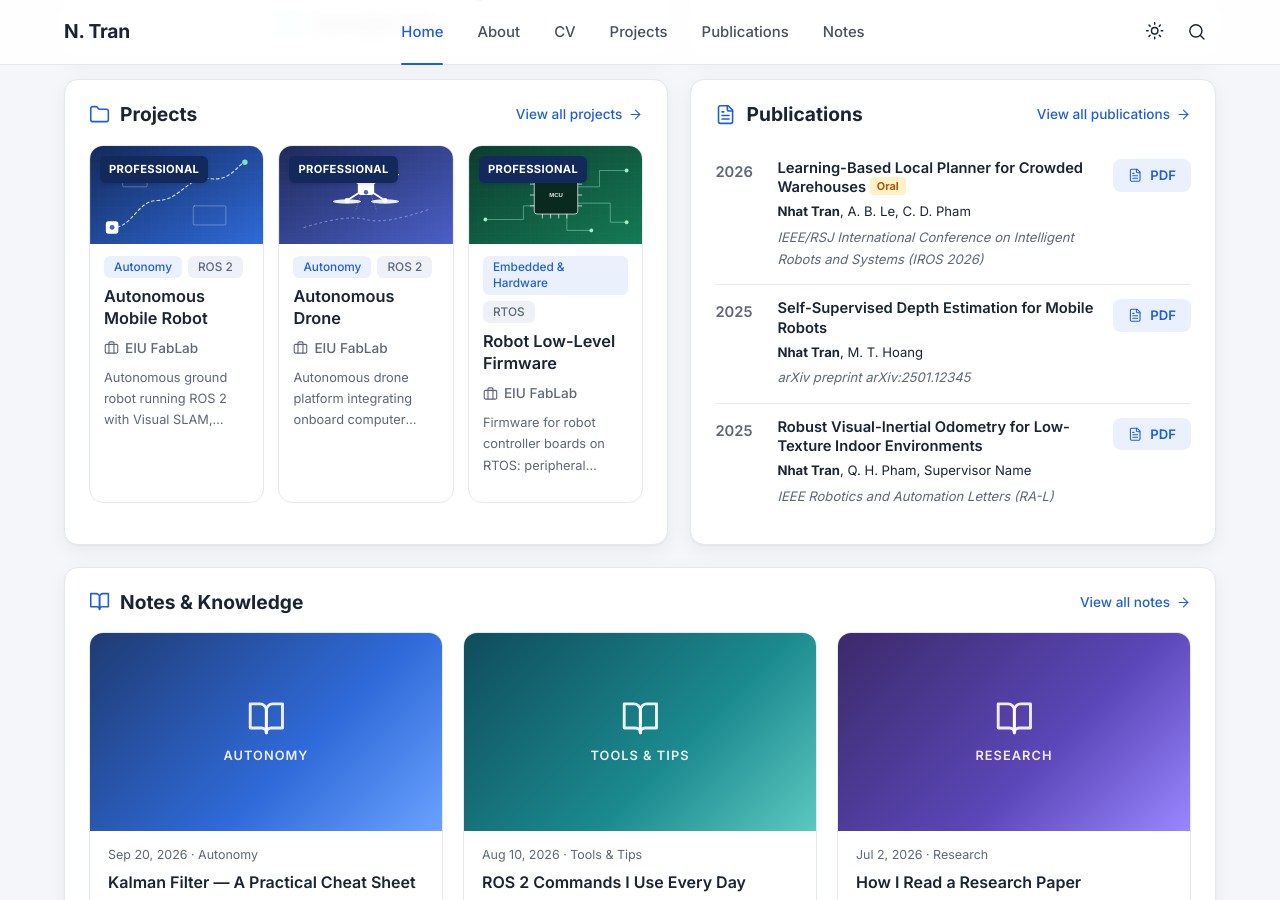
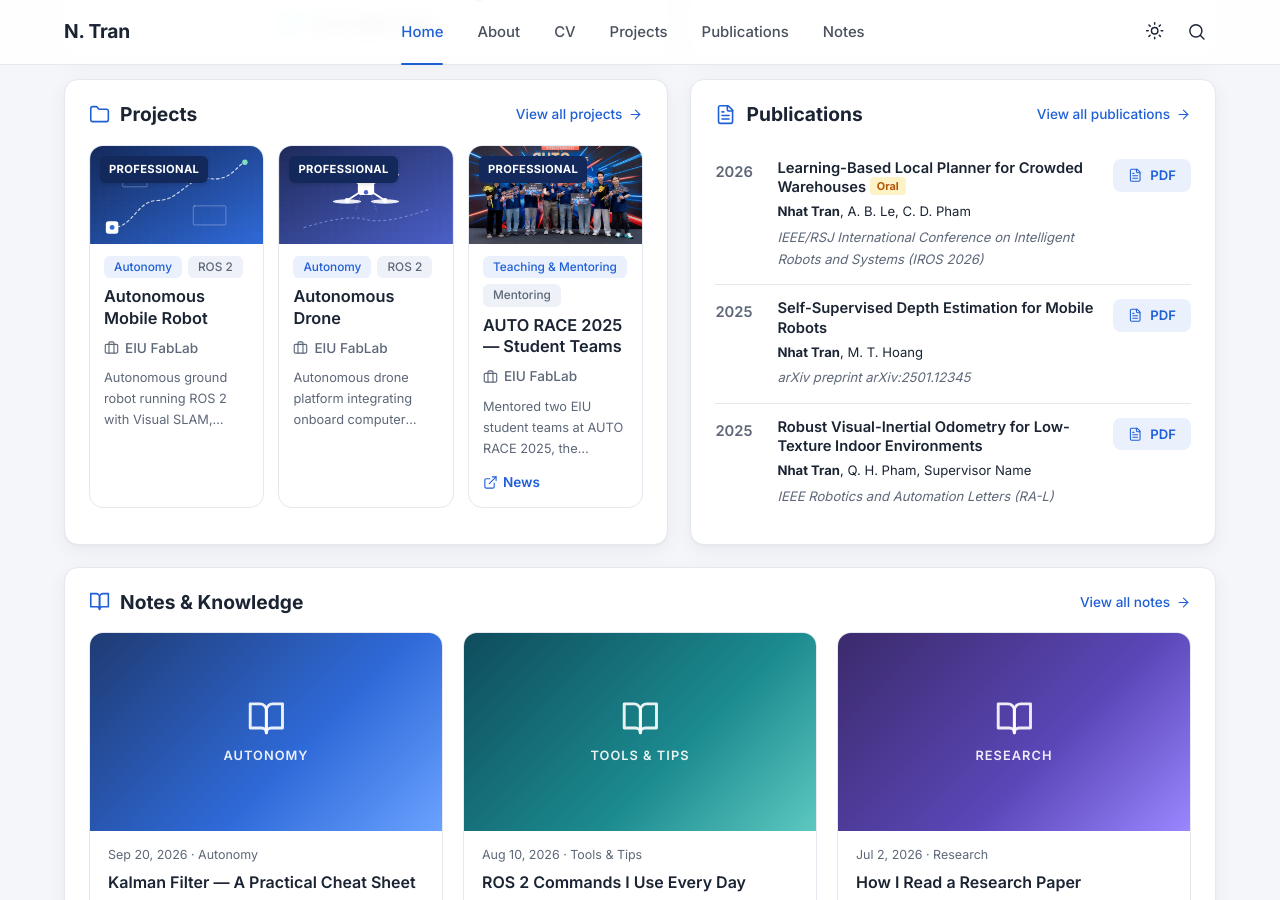
Before and after one commit to NhatTran-97/NhatTran-97.github.io, a Jekyll site: the page built from index.html, in a window 1280 px wide and 900 px high, scrolled down 950 px. Built offline with Jekyll 4.4.1, drawn with Linux system fonts in a browser that asks for light colours.

Commit message:
AUTO RACE 2025: real photo, full competition name and EIU news link
Adds optional per-project links list (name/url/icon) to project cards.

Co-Authored-By: Claude Opus 5.5 <noreply@anthropic.com>
Claude-Session: https://claude.ai/code/session_01WtscMMpGViN2kQZVLN7Eom

```diff
--- a/_data/cv.yml
+++ b/_data/cv.yml
@@ -64,6 +64,9 @@ sections:
       - title: 2nd Prize & 3rd Prize — AUTO RACE 2025
         org: As mentor of two EIU student teams
         period: "2025"
+        details:
+          - Southern Vietnam autonomous vehicle competition, hosted by FPT University Can Tho.
+          - "[Read the story on EIU news](https://eiu.edu.vn/tin-tuc/hanh-trinh-co-xat-va-hoc-hoi-cua-sinh-vien-eiu-tai-auto-race-2025/)"
 
   - id: activities
     title: Activities
@@ -77,4 +80,4 @@ sections:
         org: EIU FabLab
         details:
           - Mentor student teams for annual robotics competitions.
-          - "AUTO RACE 2025: two teams won **2nd Prize** and **3rd Prize**."
+          - "AUTO RACE 2025 (Southern Vietnam autonomous vehicle competition, FPT University Can Tho): two teams won **2nd Prize** and **3rd Prize** — [news](https://eiu.edu.vn/tin-tuc/hanh-trinh-co-xat-va-hoc-hoi-cua-sinh-vien-eiu-tai-auto-race-2025/)."
--- a/_data/projects.yml
+++ b/_data/projects.yml
@@ -26,6 +26,10 @@
 #       featured     : true → hiện trên trang Home
 #       github / demo / paper / video : link (bỏ trống nếu không có,
 #                                        project công ty thường không public code)
+#       links        : link khác tuỳ ý, mỗi link gồm name + url (+ icon tuỳ chọn), vd.
+#                        links:
+#                          - name: News
+#                            url: https://...
 # =====================================================================
 
 groups:
@@ -79,17 +83,22 @@ items:
       Firmware for robot controller boards on RTOS: peripheral drivers (SPI, I2C, UART)
       and CAN bus, Ethernet and Modbus communication, bridging sensors and actuators
       to the ROS 2 system.
-    featured: true
 
   - title: AUTO RACE 2025 — Student Teams
     group: professional
     org: EIU FabLab
     category: Teaching & Mentoring
-    image: /assets/img/projects/trophy.svg
+    period: 2025
+    image: /assets/img/projects/auto-race-2025.jpg
     tags: [Mentoring, Autonomous Vehicles, Competition]
     description: >-
-      Mentored two EIU student teams in the AUTO RACE 2025 competition —
-      the teams won **2nd Prize** and **3rd Prize**.
+      Mentored two EIU student teams at AUTO RACE 2025, the Southern Vietnam
+      autonomous vehicle competition hosted by FPT University Can Tho — the teams
+      won **2nd Prize** and **3rd Prize**.
+    featured: true
+    links:
+      - name: News
+        url: https://eiu.edu.vn/tin-tuc/hanh-trinh-co-xat-va-hoc-hoi-cua-sinh-vien-eiu-tai-auto-race-2025/
 
   - title: Weekly Robotics Workshop Series
     group: professional
--- a/_includes/project-card.html
+++ b/_includes/project-card.html
@@ -23,6 +23,10 @@
       {% if prj.demo %}<a href="{{ prj.demo }}">{% include icon.html name="external-link" %} Demo</a>{% endif %}
       {% if prj.paper %}<a href="{{ prj.paper | relative_url }}">{% include icon.html name="file-text" %} Paper</a>{% endif %}
       {% if prj.video %}<a href="{{ prj.video }}">{% include icon.html name="play" %} Video</a>{% endif %}
+      {%- for l in prj.links %}
+      {%- assign link_icon = l.icon | default: "external-link" %}
+      <a href="{{ l.url | relative_url }}">{% include icon.html name=link_icon %} {{ l.name }}</a>
+      {%- endfor %}
     </div>
   </div>
 </article>
```
Also changed, not shown: README.md, assets/img/projects/auto-race-2025.jpg (added), assets/img/projects/trophy.svg (deleted).
